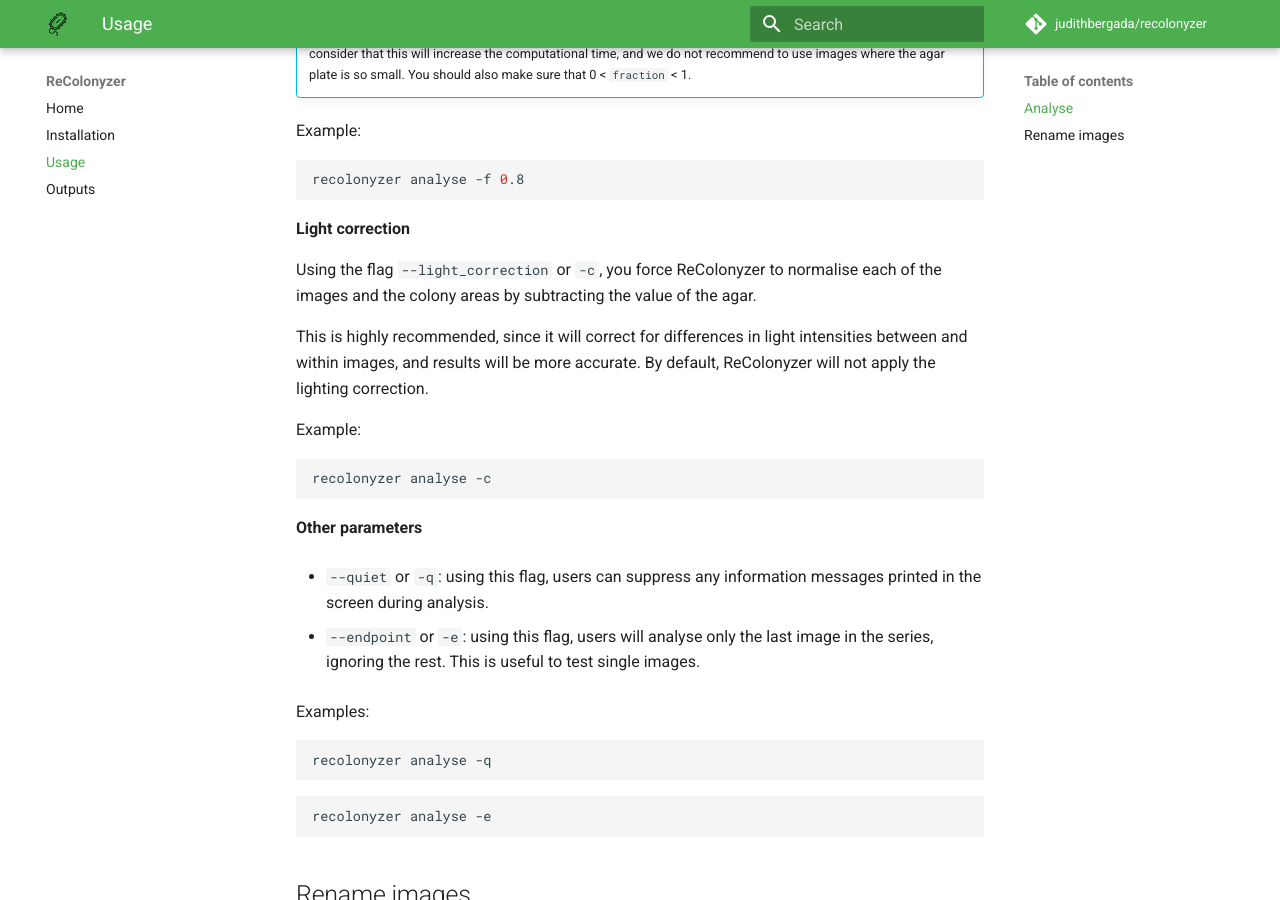
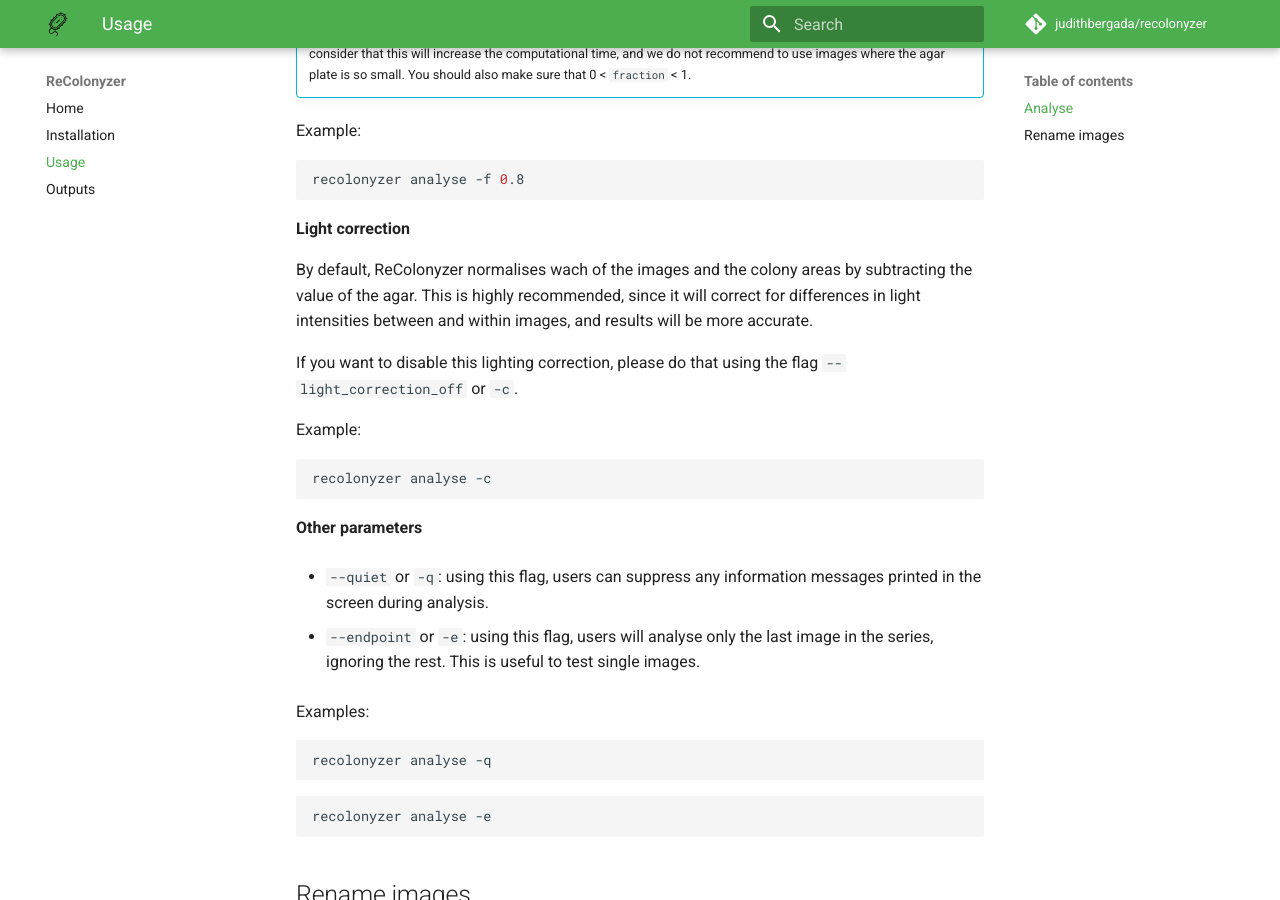
Before and after one commit to judithbergada/bacolonyzer, an MkDocs documentation site: the page built from docs/usage.md, in a window 1280 px wide and 900 px high, scrolled down 1865 px. Built offline with MkDocs 1.6.1 and Material for MkDocs 9.7.7, drawn with Linux system fonts in a browser that asks for light colours; comment, search, counter and statistics services are not loaded.

Commit message:
Enable lighting correction by default and update version number

````diff
--- a/docs/usage.md
+++ b/docs/usage.md
@@ -97,13 +97,13 @@ recolonyzer analyse -f 0.8
 
 **Light correction**
 
-Using the flag `--light_correction` or `-c`, you force ReColonyzer to
-normalise each of the images and the colony areas by subtracting the value of
-the agar.
+By default, ReColonyzer normalises wach of the images and the colony areas by
+subtracting the value of the agar. This is highly recommended, since it will
+correct for differences in light intensities between and within images,
+and results will be more accurate.
 
-This is highly recommended, since it will correct for differences in light
-intensities between and within images, and results will be more accurate.
-By default, ReColonyzer will not apply the lighting correction.
+If you want to disable this lighting correction, please do that using the flag
+`--light_correction_off` or `-c`.
 
 Example:
 ```bash
--- a/recolonyzer/__init__.py
+++ b/recolonyzer/__init__.py
@@ -1 +1 @@
-__version__ = '1.0.4'
+__version__ = '1.0.5'
````
Also changed, not shown: 2 other files.
